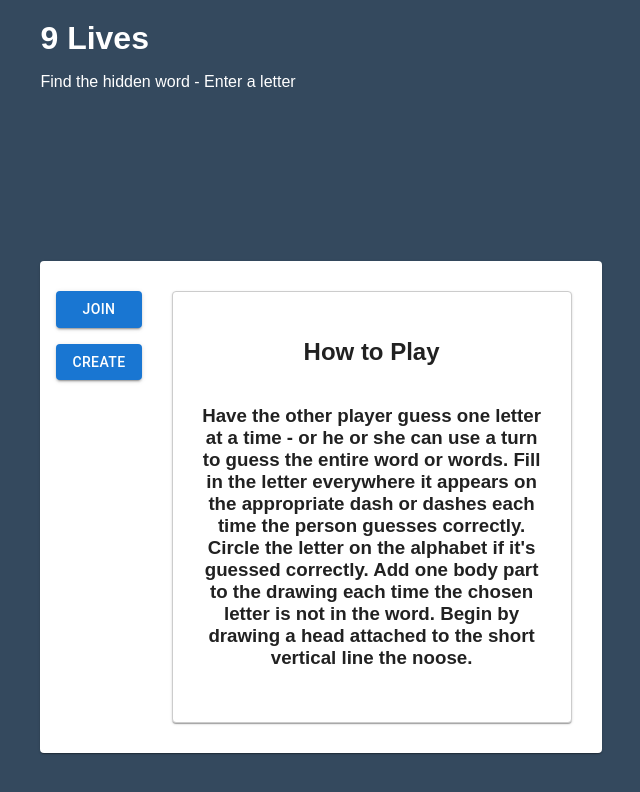
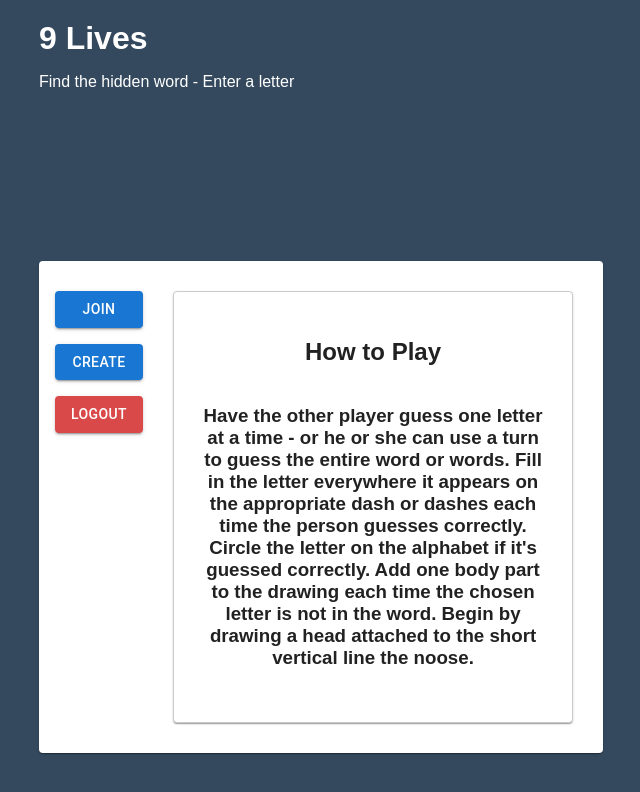
Before and after one commit to infomediadesign/sad-05-2023-project-9lives-frontend, a React (Create React App) app: page /home in a window 1280 px wide. Shown: the top 792 px of the page, without its empty margins (319-959 px from the left). Built offline with nearby package versions, Linux system fonts and the light colour scheme.

Commit message:
added logout button

```diff
--- a/src/components/Login.js
+++ b/src/components/Login.js
@@ -1,5 +1,3 @@
-
-
 import React, { useState } from 'react';
 import { useNavigate, Link } from 'react-router-dom';
 import Card from '@mui/material/Card';
--- a/src/components/PostLogin.css
+++ b/src/components/PostLogin.css
@@ -9,6 +9,8 @@
 .button1{
   margin-bottom: 1rem;
 }
+
+
 
 .buttonsDiv{
   display: flex;
--- a/src/components/PostLogin.js
+++ b/src/components/PostLogin.js
@@ -1,68 +1,3 @@
-// import React from "react";
-// import { useNavigate } from "react-router-dom";
-// import Button from "@mui/material/Button";
-// import Card from "@mui/material/Card";
-// import CardContent from "@mui/material/CardContent";
-// import { Link } from 'react-router-dom';
-// import "./PostLogin.css";
-
-// const PostLogin = () => {
-//   const navigate = useNavigate();
-
-//   const handleJoin = () => {
-//     navigate("/join"); // Replace "/join" with the desired URL of the next page
-//   };
-
-//   return (
-//     <div>
-//       <div className="flex">
-//         <Card className="innerCard">
-//           <div className="buttonsDiv">
-//             <Button
-//               className="button1"
-//               style={{ marginBottom: "1rem" }}
-//               type="button"
-//               variant="contained"
-//               onClick={handleJoin}
-//             >
-//               <Link to="/join" className="link">
-//             Join
-//             </Link>
-//             </Button>
-//             <Button type="submit" variant="contained">
-//               <Link to="/create" className="linkto">
-//               Create
-//               </Link>
-//             </Button>
-//           </div>
-
-//           <Card className="card">
-//             <CardContent>
-//               <h2>How to Play</h2>
-
-//               <form>
-//                 <h3>
-//                   Have the other player guess one letter at a time - or he or
-//                   she can use a turn to guess the entire word or words. Fill in
-//                   the letter everywhere it appears on the appropriate dash or
-//                   dashes each time the person guesses correctly. Circle the
-//                   letter on the alphabet if it's guessed correctly. Add one body
-//                   part to the drawing each time the chosen letter is not in the
-//                   word. Begin by drawing a head attached to the short vertical
-//                   line the noose.
-//                 </h3>
-//               </form>
-//             </CardContent>
-//           </Card>
-//         </Card>
-//       </div>
-//     </div>
-//   );
-// };
-
-// export default PostLogin;
-
-
 import React from "react";
 import { useNavigate } from "react-router-dom";
 import Button from "@mui/material/Button";
@@ -74,7 +9,11 @@ const PostLogin = () => {
   const navigate = useNavigate();
 
   const handleJoin = () => {
-    navigate("/join"); // Replace "/join" with the desired URL of the next page
+    navigate("/join");
+  };
+
+  const handleLogout = () => {
+    navigate("/login");
   };
 
   return (
@@ -90,11 +29,22 @@ const PostLogin = () => {
             >
               Join
             </Button>
+
             <Button
+              style={{ marginBottom: "1rem" }}
               variant="contained"
-              onClick={() => navigate("/create")} // Replace "/create" with the desired URL of the create page
+              onClick={() => navigate("/create")}
             >
               Create
+            </Button>
+
+            <Button
+              className="logout"
+              variant="contained"
+              onClick={handleLogout}
+              style={{ backgroundColor: "rgb(218, 73, 73)" }}
+            >
+              Logout
             </Button>
           </div>
 
```
